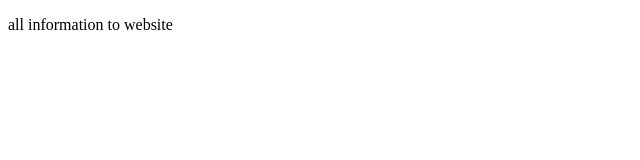
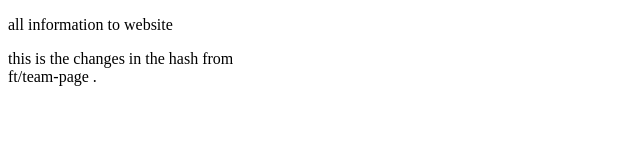
Before and after one commit to didier-bazayesu/Gym-Git-Exercise-Solutions, a plain HTML site: page index.html in a window 1280 px wide. Shown: the whole page, without its empty margins (0-640 px from the left). Drawn offline with Linux system fonts and the light colour scheme.

Commit message:
feat : contact page adding line in index

```diff
--- a/index.html
+++ b/index.html
@@ -11,5 +11,11 @@
 
     </p>
 
+    <p>
+
+        this is the changes in the hash from
+        <br> ft/team-page . <br>
+    </p>
+
 </body>
 </html>
```
